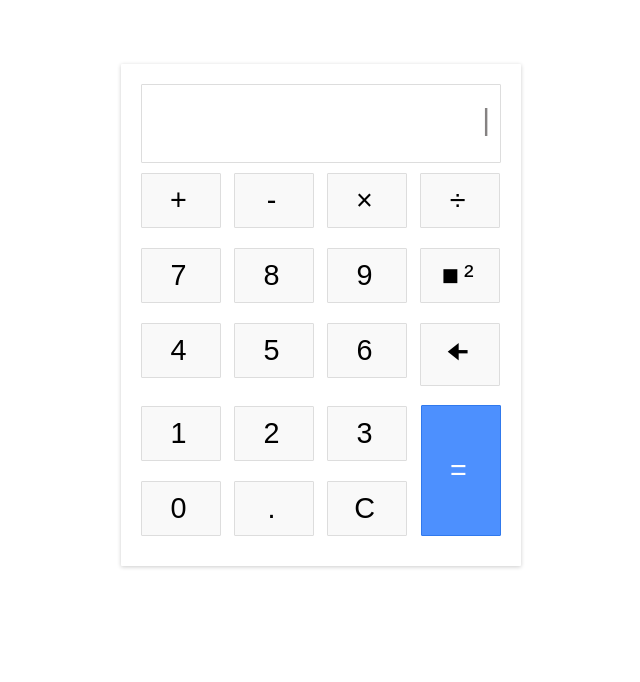
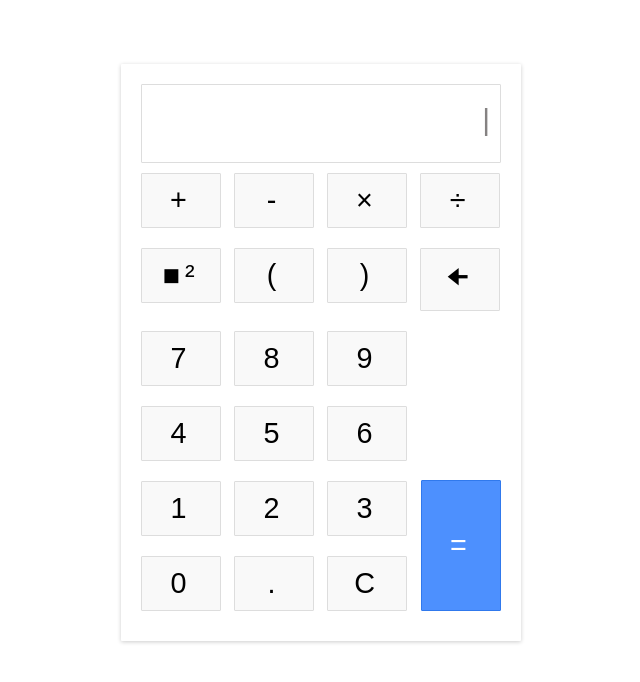
Before and after one commit to alielzoghby/calculater.github.io, a plain HTML site: page index.html in a window 1280 px wide. Shown: the whole page, without its empty margins (319-959 px from the left). Drawn offline with Linux system fonts and the light colour scheme.

Commit message:
Update index.html

```diff
--- a/index.html
+++ b/index.html
@@ -19,16 +19,21 @@
         </div>
         <div class="leftPanel">
           <div class="numbers">
+            <div data-value="**2">■²</div>
+            <div data-value="(">(</div>
+            <div data-value=")">)</div>
+            <div style="font-size: 24px" data-value="delete">🠈</div>
+          </div>
+
+          <div class="numbers">
             <div data-value="7">7</div>
             <div data-value="8">8</div>
             <div data-value="9">9</div>
-            <div data-value="**2">■²</div>
           </div>
           <div class="numbers">
             <div data-value="4">4</div>
             <div data-value="5">5</div>
             <div data-value="6">6</div>
-            <div style="font-size: 24px" data-value="delete">🠈</div>
           </div>
           <div class="numbers">
             <div data-value="1">1</div>
```
